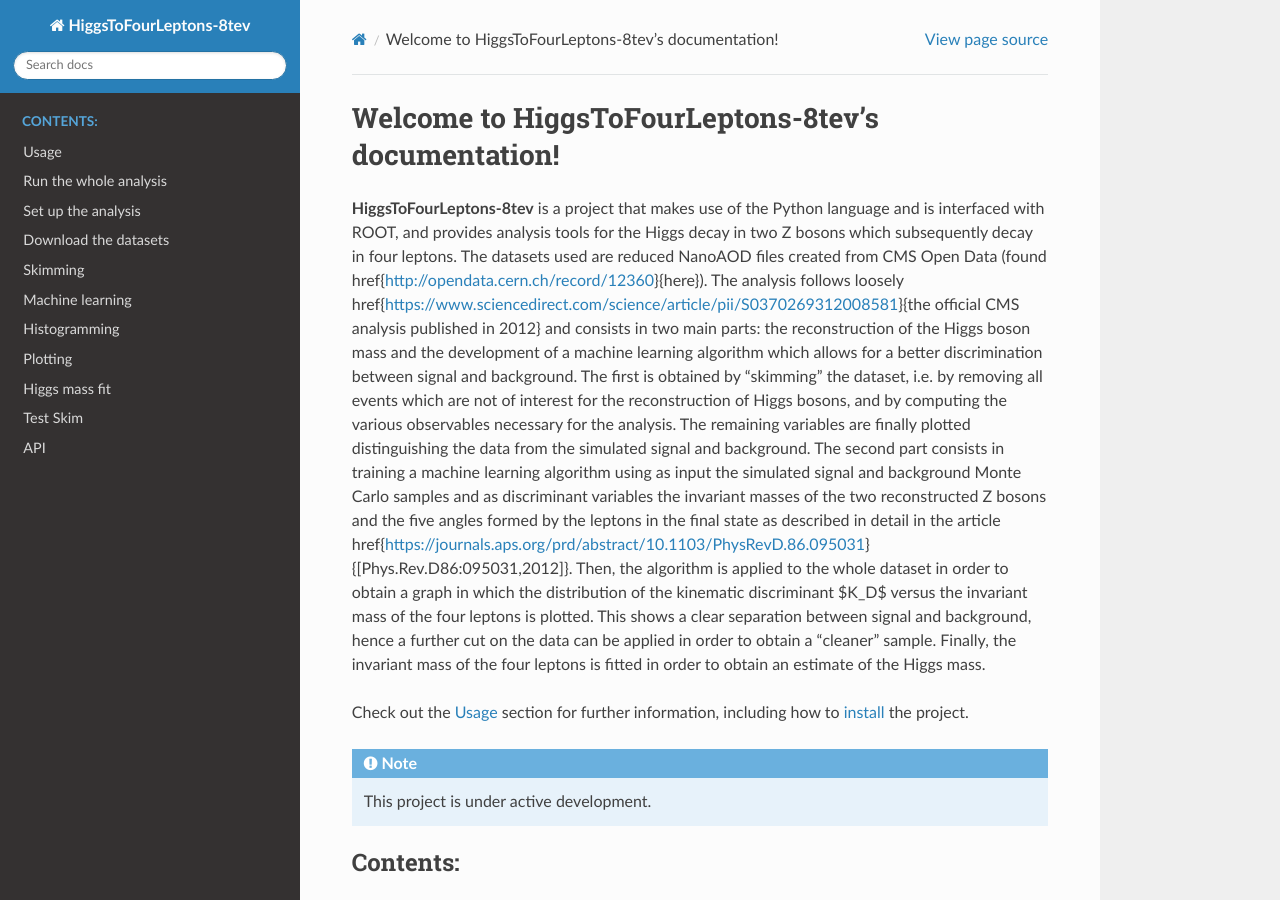
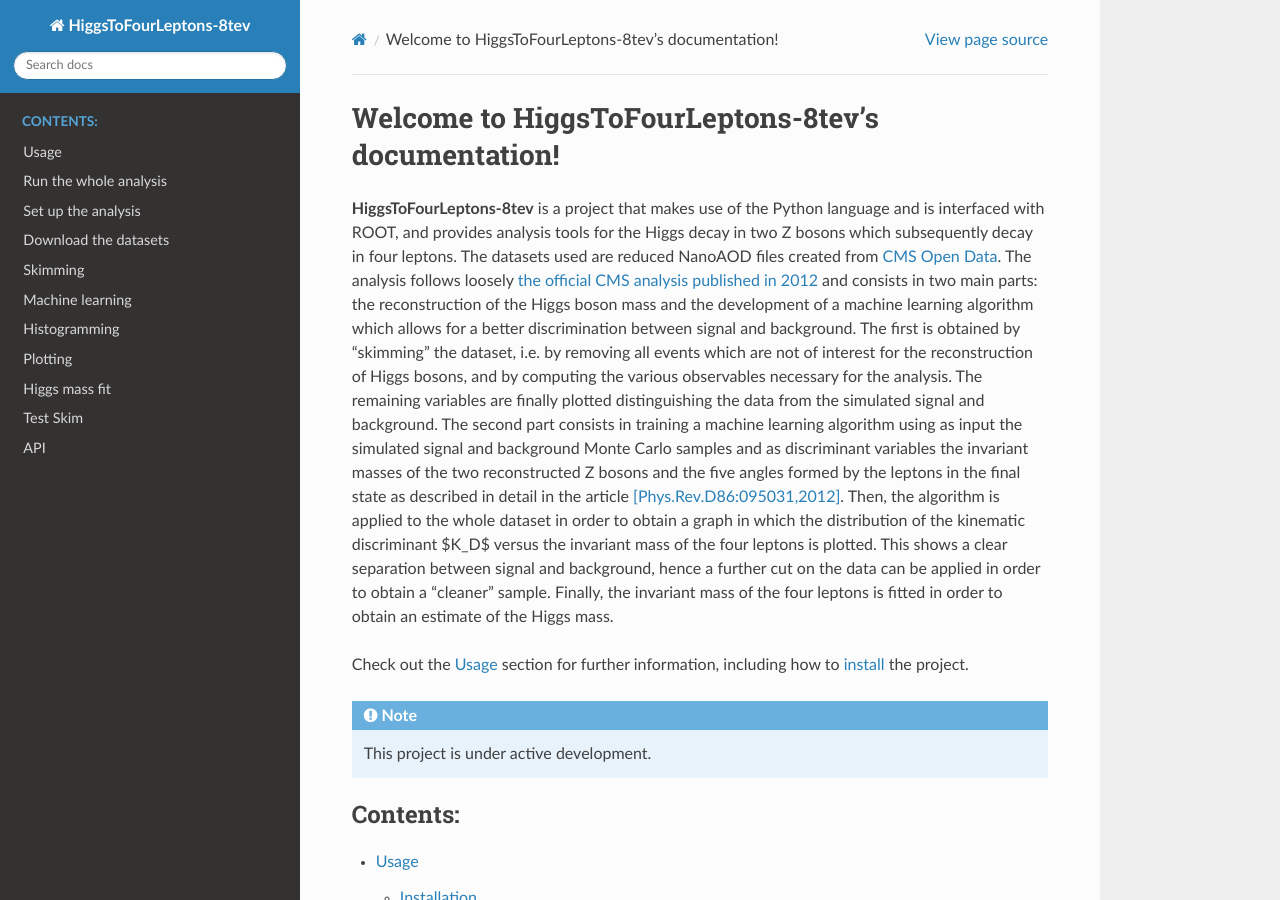
Before and after one commit to matteomalucchi/HiggsToFourLeptons-8tev, a Sphinx documentation site: the page built from docs/source/index.rst, in a window 1280 px wide and 900 px high. Built offline with Sphinx 7.4.7 and the Read the Docs theme 2.0.0, drawn with Linux system fonts in a browser that asks for light colours.

Commit message:
change links in usage

```diff
--- a/docs/source/index.rst
+++ b/docs/source/index.rst
@@ -5,11 +5,10 @@
 **HiggsToFourLeptons-8tev** is a project that makes use of the Python language
 and is interfaced with ROOT, and provides analysis tools for the Higgs decay in
 two Z bosons which subsequently decay in four leptons. The datasets used are
-reduced NanoAOD files created from CMS Open Data
-(found \href{http://opendata.cern.ch/record/12360}{here}).
+reduced NanoAOD files created from `CMS Open Data <http://opendata.cern.ch/record/12360>`_.
 The analysis follows loosely
-\href{https://www.sciencedirect.com/science/article/pii/S0370269312008581}{the official CMS analysis published in 2012} and
-consists in two main parts: the reconstruction of the Higgs boson mass and
+`the official CMS analysis published in 2012 <https://www.sciencedirect.com/science/article/pii/S0370269312008581>`_
+and consists in two main parts: the reconstruction of the Higgs boson mass and
 the development of a machine learning algorithm which allows for a better
 discrimination between signal and background. The first is obtained by "skimming"
 the dataset, i.e. by removing all events which are not of interest for the reconstruction
@@ -19,7 +18,7 @@
 using as input the simulated signal and background Monte Carlo samples and as discriminant
 variables the invariant masses of the two reconstructed Z bosons and the five angles
 formed by the leptons in the final state as described in detail in the article
-\href{https://journals.aps.org/prd/abstract/10.1103/PhysRevD.86.095031}{[Phys.Rev.D86:095031,2012]}.
+`[Phys.Rev.D86:095031,2012] <https://journals.aps.org/prd/abstract/10.1103/PhysRevD.86.095031>`_.
 Then, the algorithm is applied to the whole dataset in order to obtain a graph in which the
 distribution of the kinematic discriminant $K_D$ versus the invariant mass of the four leptons is plotted.
 This shows a clear separation between signal and background, hence a further cut on the data can be
```
Also changed, not shown: README.md (+1 -1 lines).
